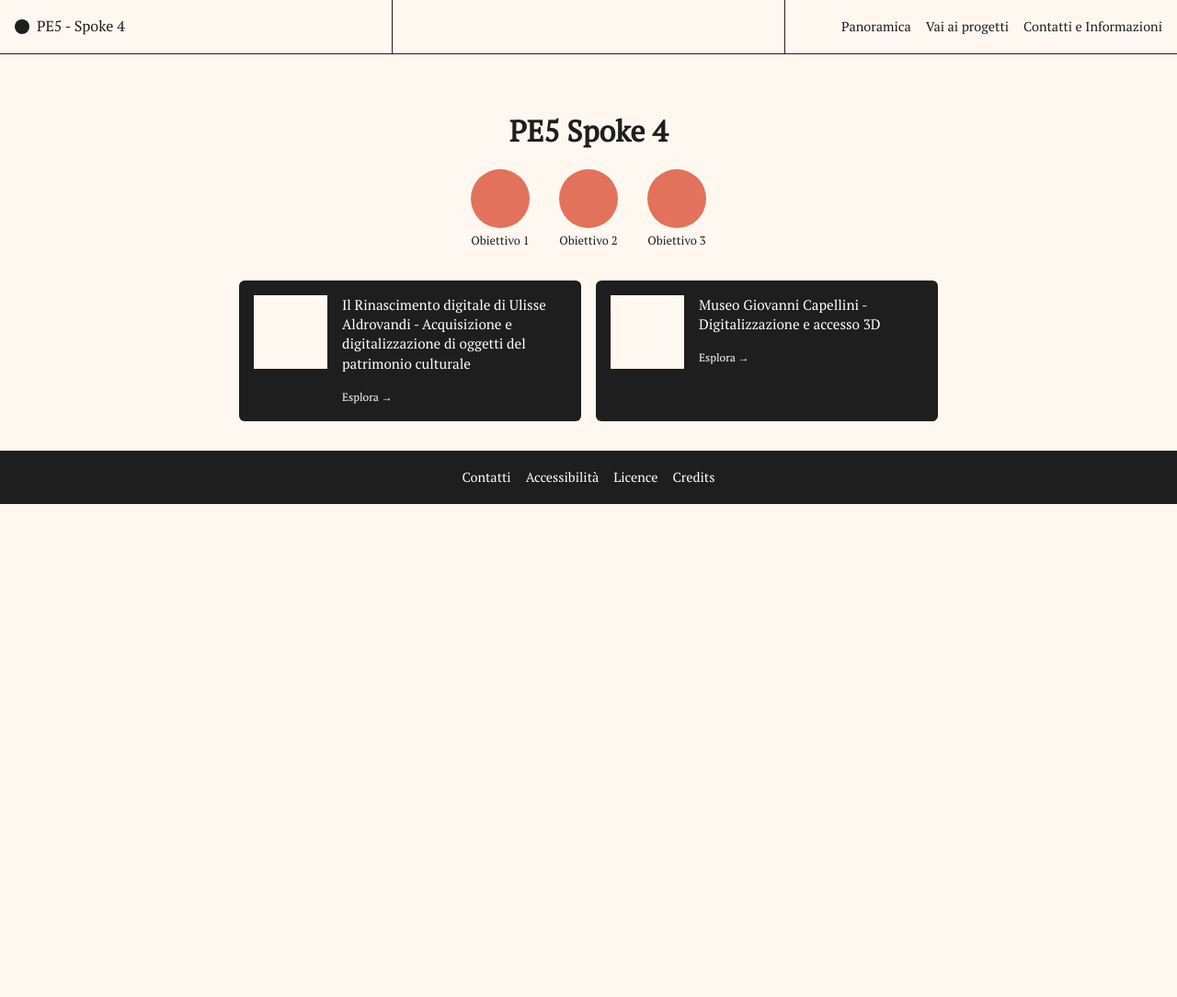
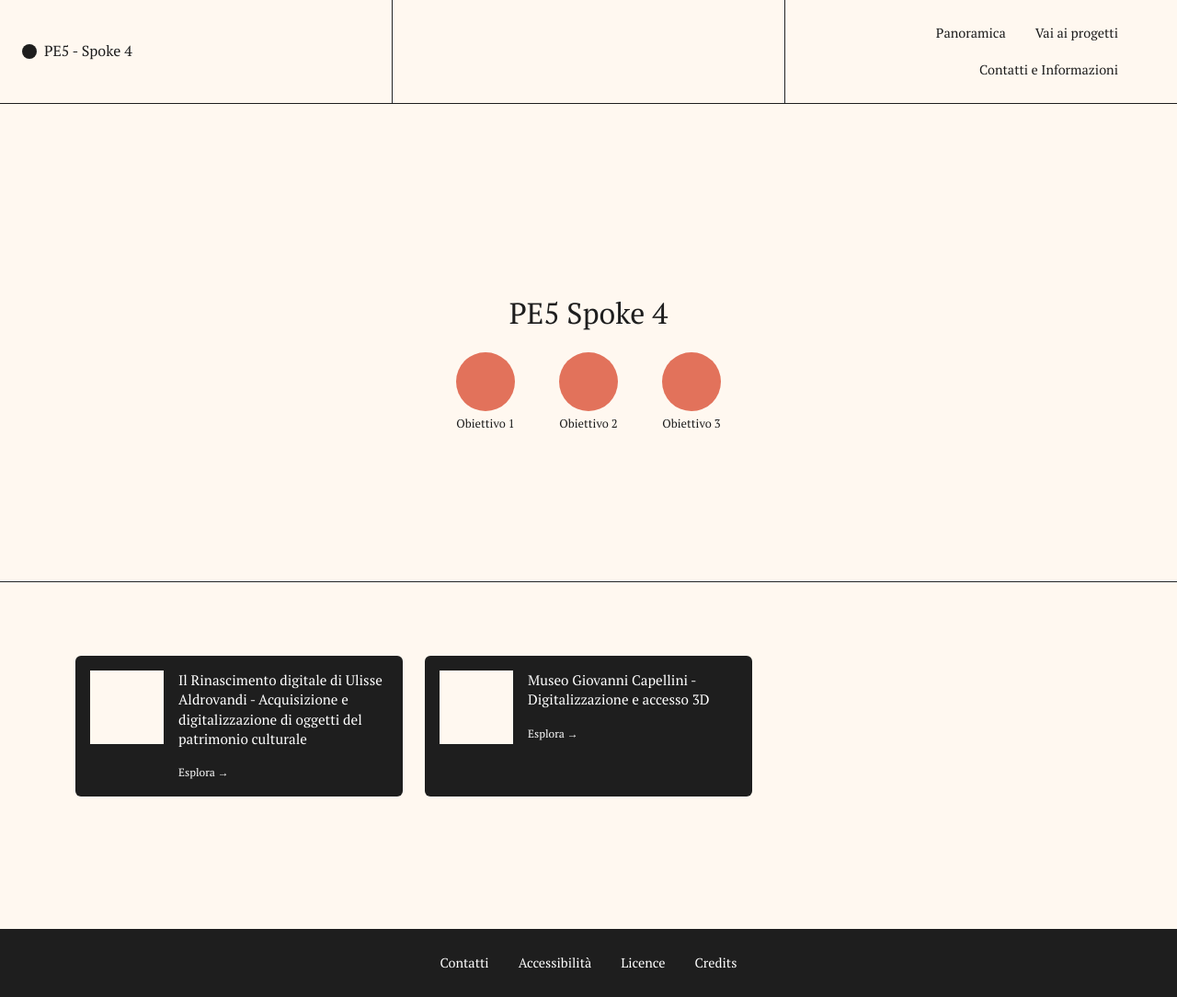
Before and after one commit to dharc-org/changes-spoke4-portal, a Flask app: page / in a window 1280 px wide. Shown: the whole page at 92% size. Before the commit the page ends 548 px from the top, so only its background shows below. Run offline with Flask 3, Linux system fonts and the light colour scheme.

Commit message:
refactor: apply Bootstrap layout

```diff
--- a/app/static/css/style.css
+++ b/app/static/css/style.css
@@ -41,9 +41,12 @@
    Layout Elements
 --------------------- */
 .site-header {
-    display: flex;
     background-color: var(--color-secondary);
     border-bottom: 1px solid var(--color-primary);
+}
+
+.custom-border-end {
+    border-right: 2px solid var(--color-primary);
 }
 
 /* All 3 blocks: equal width */
@@ -78,28 +81,18 @@
     height: 16px;
     background-color: var(--color-primary);
     border-radius: 50%;
-    margin-right: var(--spacing-sm);
 }
 
 /* Nav list */
-.header-section.main-nav ul {
-    list-style: none;
-    display: flex;
-    gap: var(--spacing-md);
-    margin: 0;
-    padding: 0;
+.nav-link {
+    color: var(--color-primary);
+    font-size: 0.9rem;
+    text-decoration: none;
+    border-bottom: 1px solid transparent;
 }
 
-.header-section.main-nav a {
-    text-decoration: none;
-    color: var(--color-primary);
-    border-bottom: 1px solid transparent;
-    font-size: 0.9rem;
-    transition: border-color 0.2s;
-}
-
-.header-section.main-nav a:hover,
-.header-section.main-nav a.active {
+.nav-link:hover,
+.nav-link.active {
     border-bottom: 1px solid var(--color-accent);
 }
 
@@ -136,19 +129,11 @@
    Homepage Section
 --------------------- */
 
-.homepage {
-    padding: var(--spacing-lg) var(--spacing-md);
-}
 
 /* Centered Title & Objectives */
 .center-text {
     text-align: center;
     margin-bottom: var(--spacing-lg);
-}
-
-.center-text h1 {
-    font-size: 2rem;
-    margin-bottom: var(--spacing-md);
 }
 
 .objectives {
@@ -177,6 +162,11 @@
     font-size: 0.8rem;
     color: var(--color-primary);
     margin: 0;
+}
+
+.section-extra-space {
+    padding-top: 10rem;
+    padding-bottom: 10rem;
 }
 
 /* --------------------
@@ -220,7 +210,6 @@
 .collection-card .info h3 {
     font-size: 0.95rem;
     font-weight: normal;
-    /* ✅ fix heavy title */
     margin: 0 0 var(--spacing-xs) 0;
     line-height: 1.4;
 }
--- a/app/templates/base.html
+++ b/app/templates/base.html
@@ -5,38 +5,55 @@
     <meta charset="UTF-8">
     <meta name="viewport" content="width=device-width, initial-scale=1.0">
     <title>{% block title %}{{ gettext('Portale dello Spoke 4') }}{% endblock %}</title>
+
+    <!-- Bootstrap CSS (via CDN) -->
+    <link href="https://cdn.jsdelivr.net/npm/bootstrap@5.3.3/dist/css/bootstrap.min.css" rel="stylesheet">
+    <!-- Custom CSS -->
     <link rel="stylesheet" href="{{ url_for('static', filename='css/style.css') }}">
+    <!-- Custom JS -->
     <script src="{{ url_for('static', filename='js/main.js') }}" defer></script>
 </head>
 
 <body>
-    <header class='site-header'>
-        <div class='header-section logo'>
-            <span class='logo-dot'></span>
+    <!-- Header -->
+    <header class='site-header container-fluid'>
+        <div class='row align-items-stretch'>
+            <!-- Logo section -->
+            <div class='col d-flex align-items-center justify-content-start px-4 py-3 border-end border-dark'>
+                <span class='logo-dot me-2'></span>
                 <span>{{ gettext('PE5 - Spoke 4') }}<span>
             </div>
-        <div class="header-section center">
+            <!-- Spacer center -->
+            <div class='col-4 d-flex align-items-center justify-content-center px-4 py-3'>
                 <!-- Intentionally empty -->
             </div>
-        <nav class='header-section main-nav'>
-            <ul>
-                <li><a href="/">{{ gettext('Panoramica') }}</a></li>
-                <li><a href="/projects">{{ gettext('Vai ai progetti') }}</a></li>
-                <li><a href="/contact">{{ gettext('Contatti e Informazioni') }}</a></li>
+            <!-- Navigation -->
+            <nav class='col d-flex align-items-center justify-content-end px-4 py-3 border-start border-dark'>
+                <ul class='nav justify-content-end pe-4'>
+                    <li class='nav-item'><a class='nav-link' href="/">{{ gettext('Panoramica') }}</a></li>
+                    <li class='nav-item'><a class='nav-link' href="/projects">{{ gettext('Vai ai progetti') }}</a></li>
+                    <li class='nav-item'><a class='nav-link' href="/contact">{{ gettext('Contatti e Informazioni')
+                            }}</a></li>
                 </ul>
             </nav>
+        </div>
     </header>
 
     {% block content %}{% endblock %}
 
-    <footer class='site-footer'>
-        <ul>
-            <li><a href="#">{{ gettext('Contatti') }}</a></li>
-            <li><a href="#">{{ gettext('Accessibilità') }}</a></li>
-            <li><a href="#">{{ gettext('Licence') }}</a></li>
-            <li><a href="#">{{ gettext('Credits') }}</a></li>
+    <footer class='site-footer text-center py-4 mt-5'>
+        <div class='container'>
+            <ul class='list-inline text-center mb-0'>
+                <li class='list-inline-item mx-2'><a href="#">{{ gettext('Contatti') }}</a></li>
+                <li class='list-inline-item mx-2'><a href="#">{{ gettext('Accessibilità') }}</a></li>
+                <li class='list-inline-item mx-2'><a href="#">{{ gettext('Licence') }}</a></li>
+                <li class='list-inline-item mx-2'><a href="#">{{ gettext('Credits') }}</a></li>
             </ul>
+        </div>
     </footer>
+    <!-- Bootstrap JS Bundle (with Popper) -->
+    <script src="https://cdn.jsdelivr.net/npm/bootstrap@5.3.3/dist/js/bootstrap.bundle.min.js"></script>
+
 </body>
 
 </html>
--- a/app/templates/homepage.html
+++ b/app/templates/homepage.html
@@ -1,26 +1,28 @@
 {% extends 'base.html' %}
 {% block content %}
-<main class='homepage'>
-    <section class='center-text'>
-        <h1>{{ gettext('PE5 Spoke 4')}}</h1>
-        <div class='objectives'>
-            <div class="objective">
-                <div class='circle'></div>
+<main class='py-5'>
+    <section class='center-text border-bottom border-dark section-extra-space'>
+        <h1 class='fs-2 mb-4'>{{ gettext('PE5 Spoke 4')}}</h1>
+        <div class='objectives d-flex justify-content-center gap-5 flex-wrap'>
+            <div class='objective text-center'>
+                <div class='circle mx-auto'></div>
                 <p>{{ gettext('Obiettivo 1')}}</p>
             </div>
-            <div class="objective">
-                <div class='circle'></div>
+            <div class='objective text-center'>
+                <div class='circle mx-auto'></div>
                 <p>{{ gettext('Obiettivo 2')}}</p>
             </div>
-            <div class="objective">
-                <div class='circle'></div>
+            <div class='objective text-center'>
+                <div class='circle mx-auto'></div>
                 <p>{{ gettext('Obiettivo 3')}}</p>
             </div>
         </div>
     </section>
-    <section class='collections'>
+    <section class='collections container py-5'>
+        <div class='row gy-4'>
             {% for collection in collections %}
-        <div class='collection-card dark'>
+            <div class='col-sm-12 col-md-6 col-lg-4 d-flex'>
+                <div class='collection-card dark w-100 d-flex'>
                     <div class='thumbnail'></div>
                     <div class='info'>
                         <h3>{{ collection.display_title }}</h3>
@@ -28,7 +30,9 @@
                             gettext('Esplora')}} →</a>
                     </div>
                 </div>
+            </div>
             {% endfor %}
+        </div>
     </section>
 </main>
 {% endblock %}
```
Lines whose indentation alone changed are shown as unchanged.
